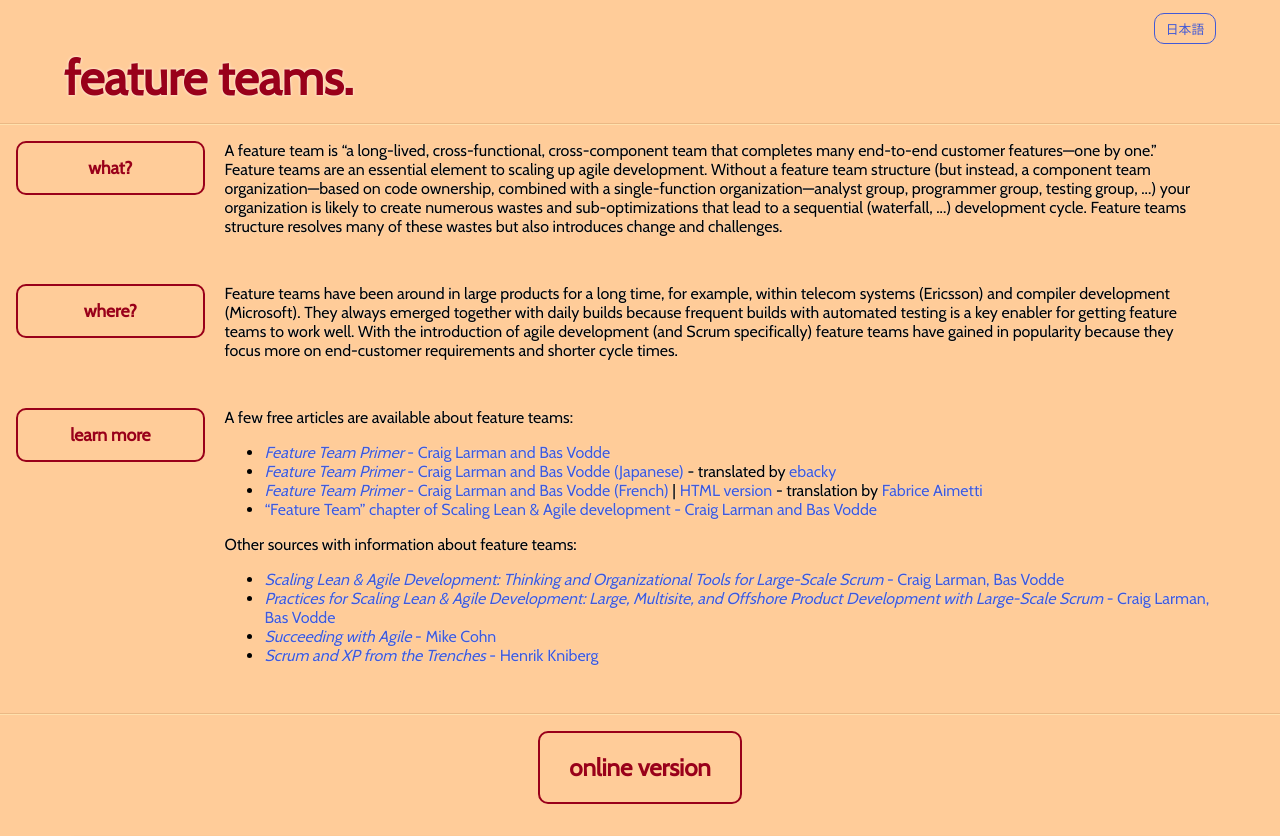
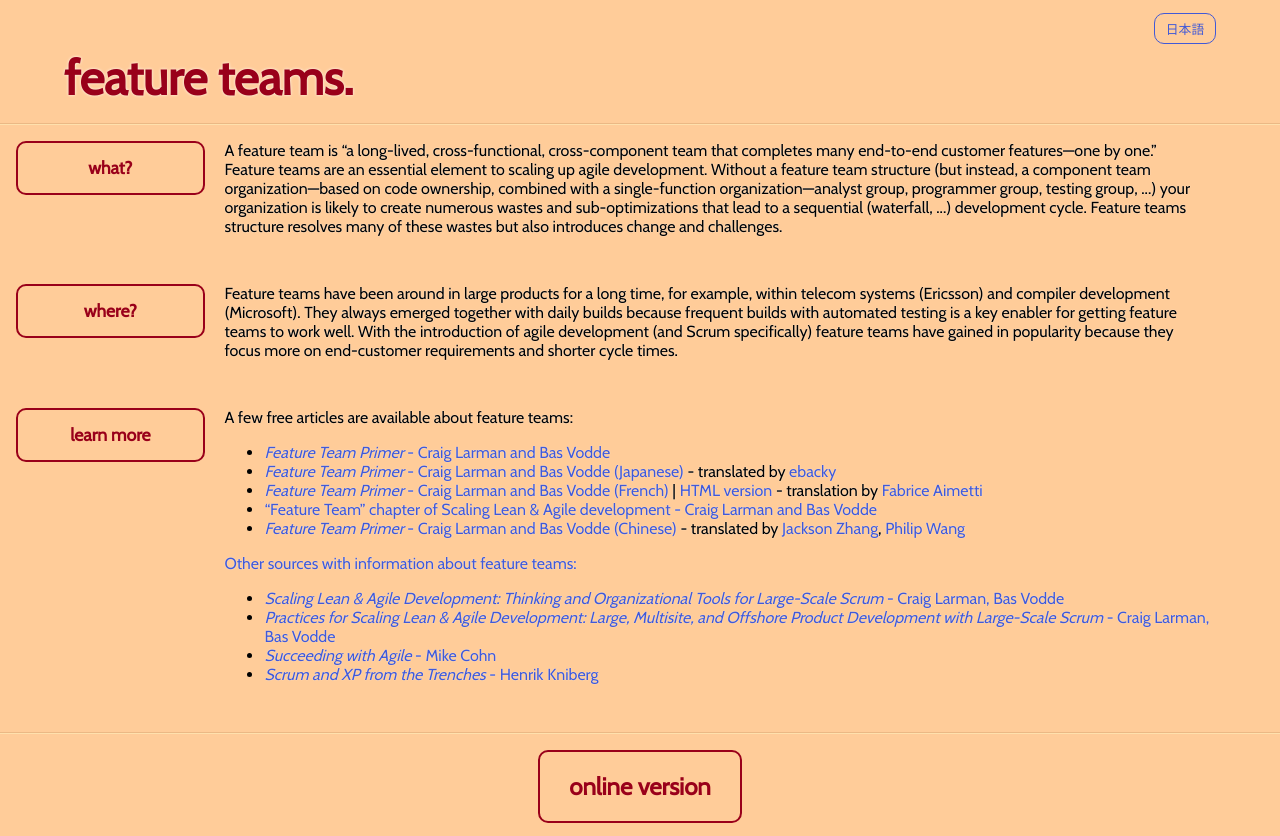
Before and after one commit to nerds-odd-e/feature-teams-site, a Jekyll site: the page built from index.html, in a window 1280 px wide and 900 px high, cut to the strip 0-836 px from the top of the window. Built offline with Jekyll 4.4.1, drawn with Linux system fonts in a browser that asks for light colours; Markdown is read by kramdown in place of the engine named in the settings.

Commit message:
add the link of Chinese version. Also fix the deadlink of Ebacky's

```diff
--- a/index.html
+++ b/index.html
@@ -17,9 +17,10 @@ learn:
   content: "A few free articles are available about feature teams:"
   links:
   - link: '<a href="/feature_team_primer13.pdf"><em>Feature Team Primer</em> - Craig Larman and Bas Vodde</a>'
-  - link: '<a href="/jp/feature_team_primer_ja.pdf"><em>Feature Team Primer</em> - Craig Larman and Bas Vodde (Japanese)</a> - translated by <a href="http://www.odd-e.com/index.php?page=pageAboutEbacky">ebacky</a>'
+  - link: '<a href="/jp/feature_team_primer_ja.pdf"><em>Feature Team Primer</em> - Craig Larman and Bas Vodde (Japanese)</a> - translated by <a href="https://www.odd-e.com/about/ebacky.html">ebacky</a>'
   - link: '<a href="/fr/feature_team_primer_fr.pdf"><em>Feature Team Primer</em> - Craig Larman and Bas Vodde (French)</a> | <a href="http://www.fabrice-aimetti.fr/2011/06/18/20110613equipe-feature/">HTML version</a> - translation by <a href="http://www.fabrice-aimetti.fr/dotclear/index.php?post/2011/06/13/Equipe-feature">Fabrice Aimetti</a>'
   - link: '<a href="https://res.infoq.com/articles/scaling-lean-agile-feature-teams/en/resources/feature%20teams_%20infoq_%20final.pdf">&ldquo;Feature Team&rdquo; chapter of Scaling Lean &amp; Agile development - Craig Larman and Bas Vodde</a>'
+  - link: '<a href="/cn/feature_team_primer13_cn.pdf"><em>Feature Team Primer</em> - Craig Larman and Bas Vodde (Chinese)</a> - translated by <a href="https://www.odd-e.com/about/jackson.html">Jackson Zhang</a>, <a href="https://www.odd-e.com/about/philip.html">Philip Wang'
   content2: "Other sources with information about feature teams:"
   links2:
   - link: '<a href="http://www.amazon.com/Scaling-Lean-Agile-Development-Organizational/dp/0321480961/ref=sr_1_1"><em>Scaling Lean &amp; Agile Development: Thinking and Organizational Tools for Large-Scale Scrum</em> - Craig Larman, Bas Vodde</a>'
```
